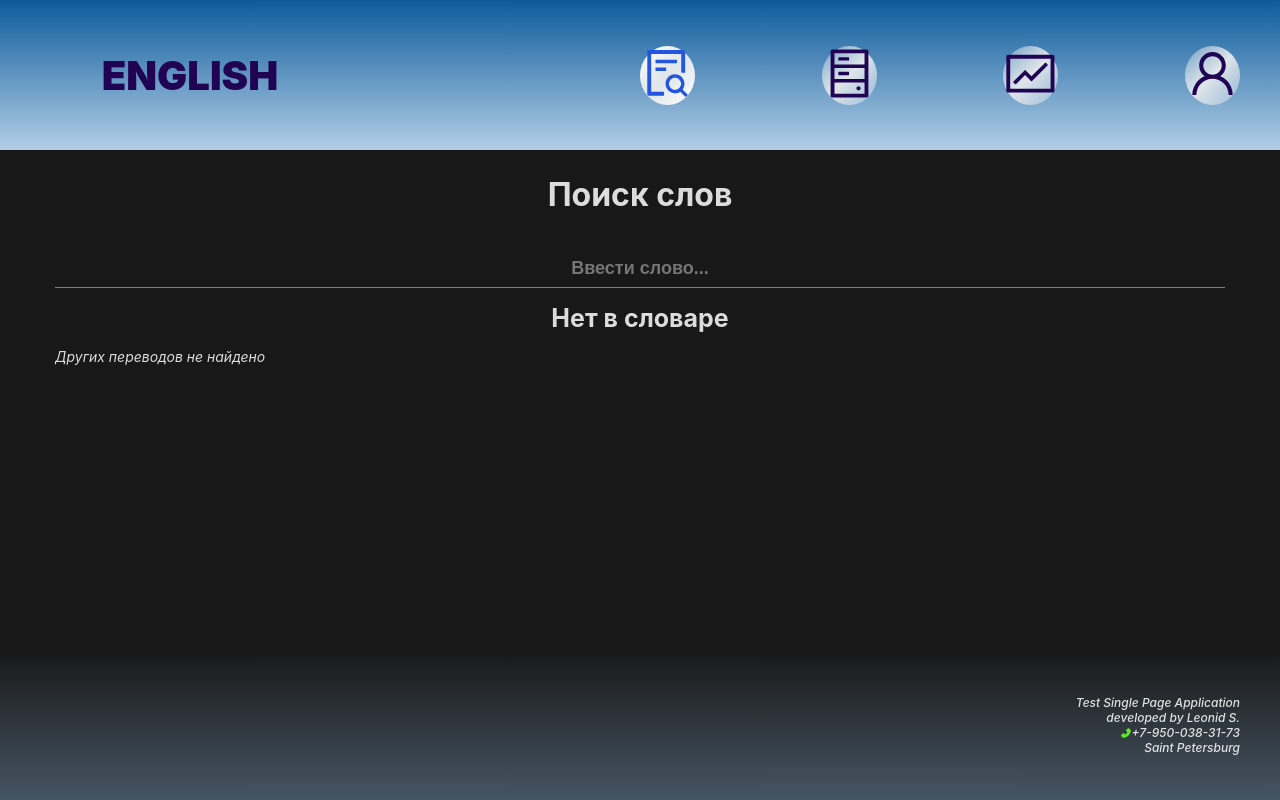
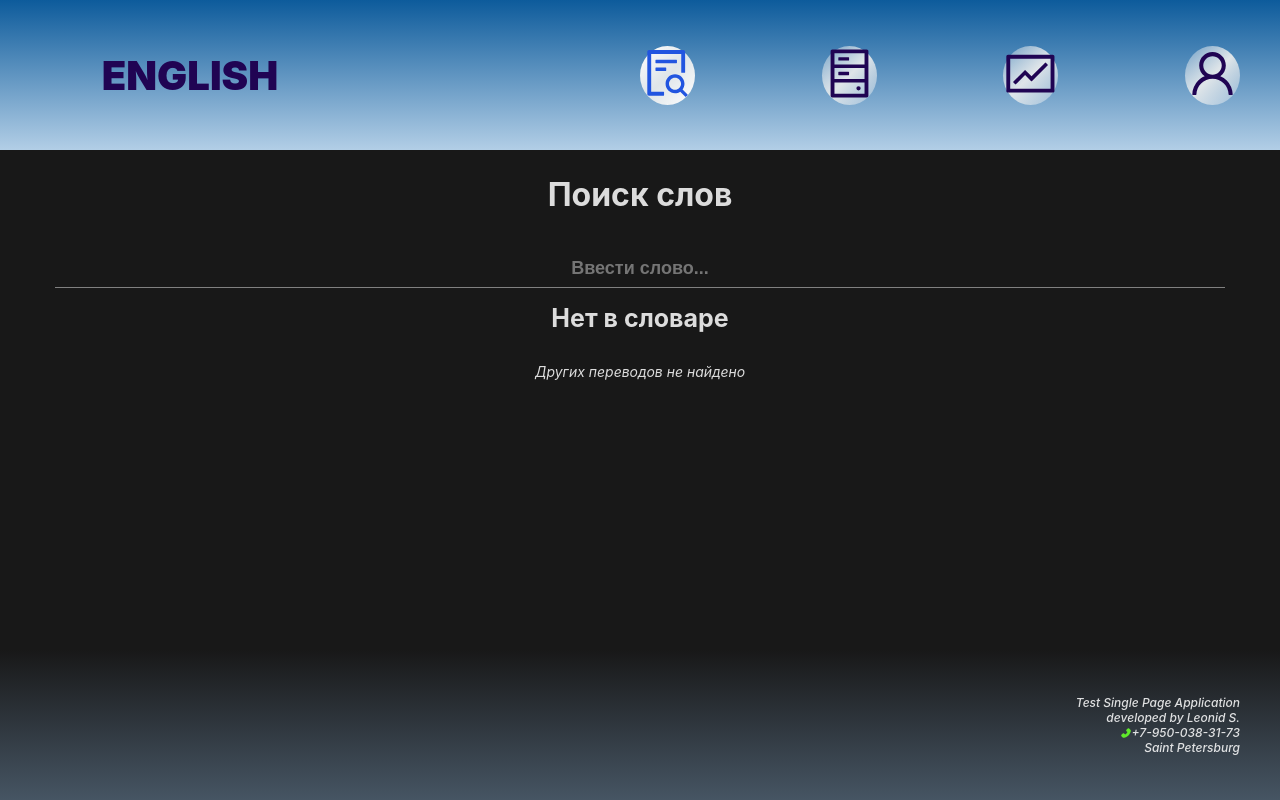
Before and after one commit to AlexCole999/first-project-eng, a React (Create React App) app: page /first-project-eng/addword in a window 1280 px wide. Built offline with nearby package versions, Linux system fonts and the light colour scheme.

Commit message:
AddWords --->>> improved styles

```diff
--- a/src/components/App/Dashboard/AddWord/AddWord.css
+++ b/src/components/App/Dashboard/AddWord/AddWord.css
@@ -1,8 +1,9 @@
 .words{
   display: flex;
-  justify-content: flex-start;
+  justify-content: center;
   flex-wrap: wrap;
   margin-top: 15px;
+  width: 100%;
 }
 .wordSearch{
   display: flex;
--- a/src/components/App/Dashboard/AddWord/AddWord.jsx
+++ b/src/components/App/Dashboard/AddWord/AddWord.jsx
@@ -39,12 +39,13 @@ export default function AddWord(props) {
             : "Нет в словаре"}
           {/* <button style={{ borderRadius: '50%', height: '15px' }} onClick={() => console.log(yandexData)}></button> */}
         </div>
+        <div className="words">
+          {yandexData.code !== 502  /* <<<---Обработка пробелов */
+            ? (yandexData.def.length > 0 ? yandexData.def.map(x => <SearchedTranslate pos={x.pos} translates={x.tr} key={x.pos} word={x.text} firebase={props.firebase} />) : <div style={{ fontStyle: 'italic', fontSize: '14px', fontWeight: '400' }}>Других переводов не найдено</div>)
+            : <div style={{ fontStyle: 'italic', fontSize: '16px' }}>Других переводов не найдено</div>}
+        </div>
       </div>
-      <div className="words">
-        {yandexData.code !== 502  /* <<<---Обработка пробелов */
-          ? (yandexData.def.length > 0 ? yandexData.def.map(x => <SearchedTranslate pos={x.pos} translates={x.tr} key={x.pos} word={x.text} firebase={props.firebase} />) : <div style={{ fontStyle: 'italic', fontSize: '14px', fontWeight: '400' }}>Других переводов не найдено</div>)
-          : <div style={{ fontStyle: 'italic', fontSize: '16px' }}>Других переводов не найдено</div>}
-      </div>
+
     </div>
   );
 }
```
